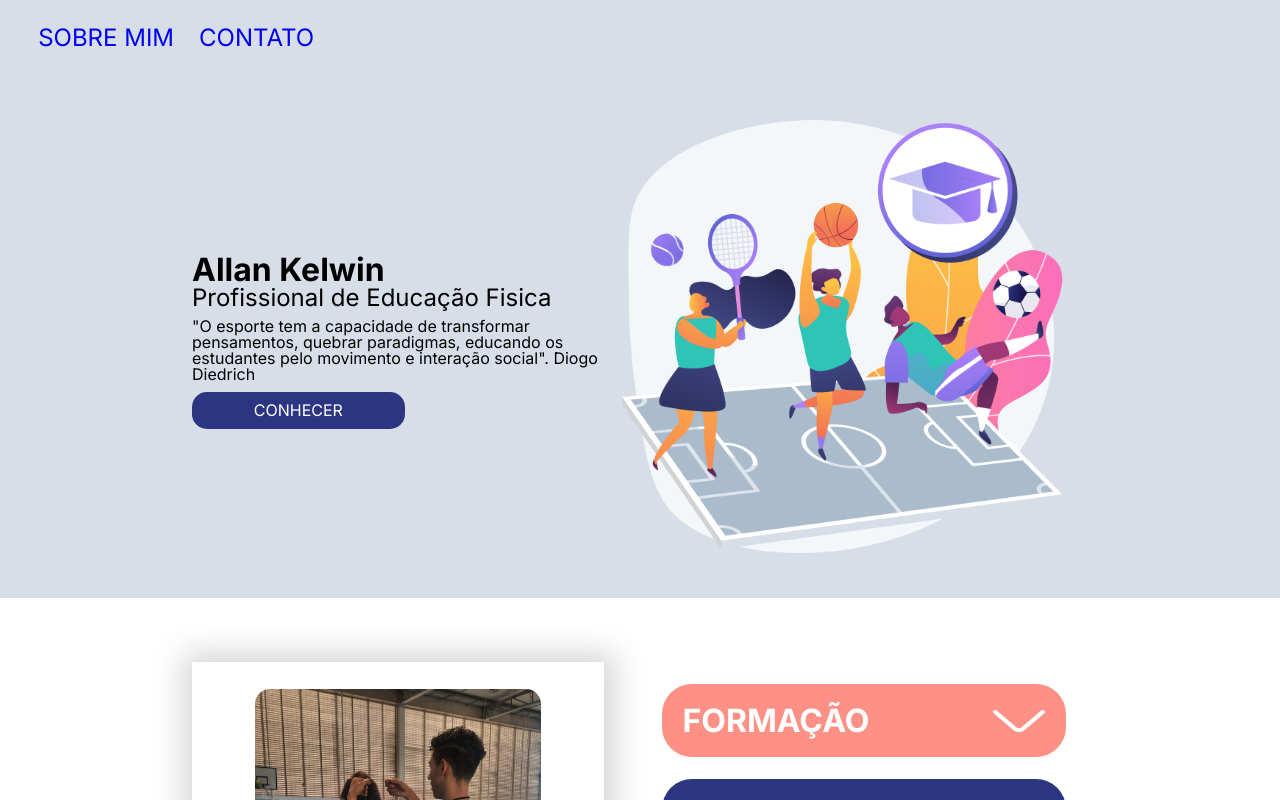
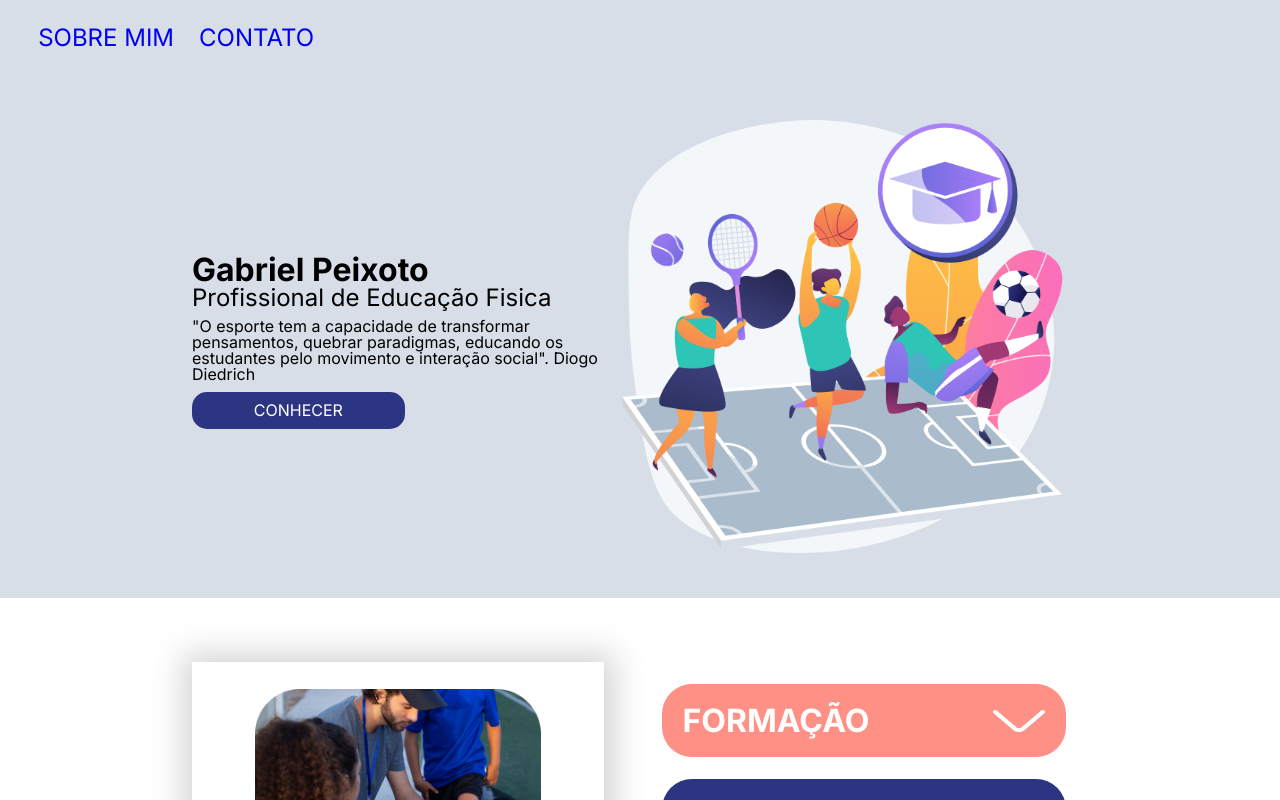
Before and after one commit to nicolyy/allanKelwin.portifolio, a React (Vite) app: page / in a window 1280 px wide. Shown: the top 800 px of the page. Built offline with nearby package versions, Linux system fonts and the light colour scheme.

Commit message:
Atualizaçãoes

```diff
--- a/index.html
+++ b/index.html
@@ -4,7 +4,7 @@
     <meta charset="UTF-8" />
     <link rel="icon" type="image/svg+xml" href="/vite.svg" />
     <meta name="viewport" content="width=device-width, initial-scale=1.0" />
-    <title>Allan Kelwin</title>
+    <title>Gabriel Peixoto</title>
   </head>
   <body>
     <div id="root"></div>
--- a/src/routes/Home/index.jsx
+++ b/src/routes/Home/index.jsx
@@ -11,11 +11,11 @@ import Quadra from '../../assets/Framequadra.png'
 import Google from '../../assets/google.png'
 import Linkedin from '../../assets/linkedin.png'
 import Whatsapp from '../../assets/whatsapp.png'
-import Allan from '../../assets/foto1.jpg'
-import Img1 from '../../assets/foto3.png'
-import Img2 from '../../assets/foto4.png'
-import Img3 from '../../assets/foto5.png'
-import Img4 from '../../assets/foto6.png'
+import Allan from '../../assets/Rectangle 4allan.png'
+import Img1 from '../../assets/Group 1img1.png'
+import Img2 from '../../assets/Group 2img2.png'
+import Img3 from '../../assets/Group 3img3.png'
+import Img4 from '../../assets/Group 2img2.png'
 import Seta from '../../assets/seta.png'
 
 
@@ -25,7 +25,7 @@ export default function Home() {
     <>
       <main className="principal">
         <article className="principal-conteudo">
-            <h1 className="principal-titulo principal-item" >Allan Kelwin</h1>
+            <h1 className="principal-titulo principal-item" >Gabriel Peixoto</h1>
             <p className="principal-subtitulo principal-item">Profissional de Educação Fisica </p>
             <p className="principal-texto principal-item">"O esporte tem a capacidade de transformar pensamentos,
                 quebrar paradigmas, educando os estudantes pelo movimento e interação social". Diogo Diedrich</p>
@@ -57,7 +57,7 @@ export default function Home() {
                         </li>
                         <li>
                             <h3>Tecnico em Adminstração</h3>
-                            <p>Etec de Sapopemba | 02/2017 até 12/2019</p>
+                            <p>Etec de São Paulo | 02/2017 até 12/2019</p>
 
 
                         </li>
@@ -234,17 +234,17 @@ export default function Home() {
                       <h2 className="contato-titulo">ENTRE EM CONTATO</h2>
                      <div className="media-querie-social-links">
                       <div className="link-contato">
-                        <a href="https://www.linkedin.com/in/allan-k-9269141a0?utm_source=share&utm_campaign=share_via&utm_content=profile&utm_medium=android_app" target="blank">
+                        <a href="https://www.linkedin.com" target="blank">
                           <img className="contato-img" src={Linkedin} alt="Logo do linkedin"/>
                         </a>
                       </div>
                       <div className="link-contato">
-                        <a href="mailto:kelwinsantos@hotmail.com">
+                        <a href="mailto:gabrielpeixoto@hotmail.com">
                           <img className="contato-img"  src={Google} alt="Logo do Google"/>
                         </a>
                       </div>
                       <div className="link-contato">
-                        <a href="https://wa.me/5511990084070" target="blank">
+                        <a href="https://wa.me/5511999999" target="blank">
                           <img className="contato-img"  src={Whatsapp} alt="Logo do Whatsapp"/>
                         </a>
                       </div>
```
